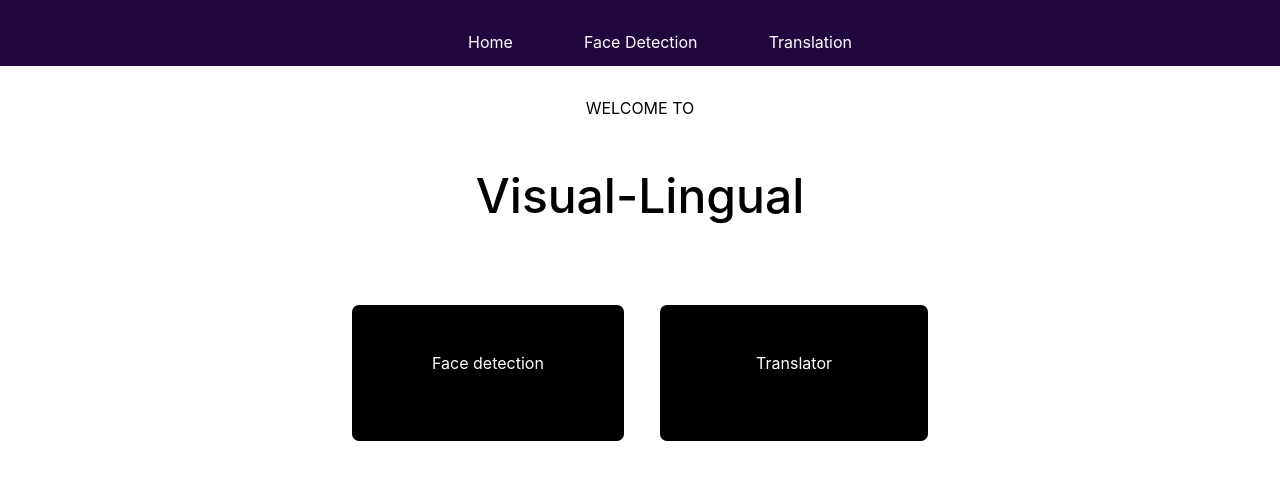
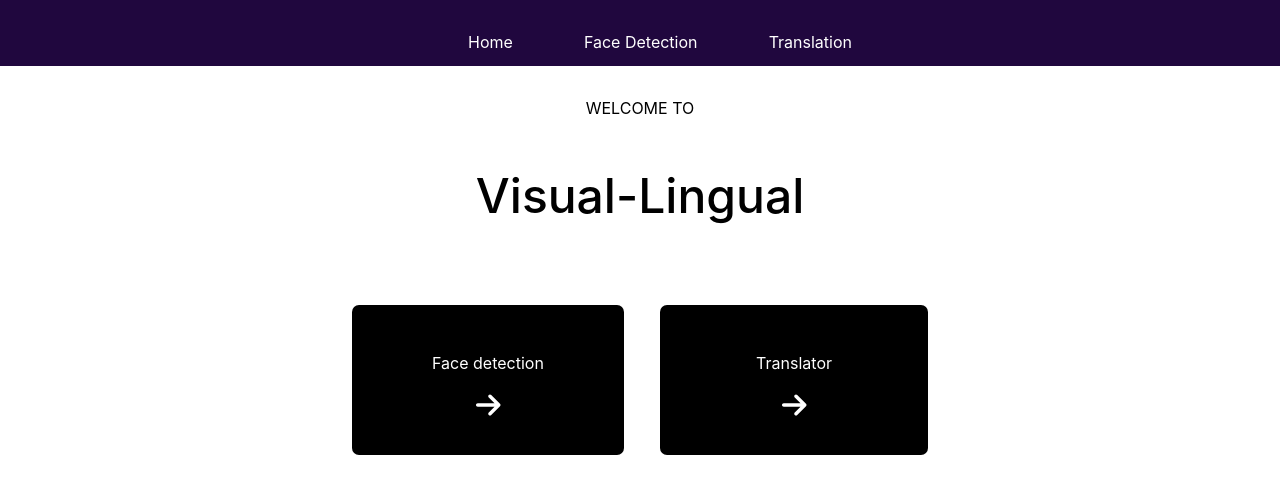
Before and after one commit to BertinAm/AI-ML-Project, a React (Create React App) app in the folder Frontend/aiproject/: page / in a window 1280 px wide. Shown: the top 494 px of the page. Built offline with nearby package versions, Linux system fonts and the light colour scheme.

Commit message:
hompage in implementations

```diff
--- a/Frontend/aiproject/src/App.css
+++ b/Frontend/aiproject/src/App.css
@@ -38,7 +38,7 @@
   margin: 0 auto;
   justify-content: space-between;
 margin-top: 5em;
-}x½
+}
 .icon{
   color :white;
   font-size: 1.75em;
```
